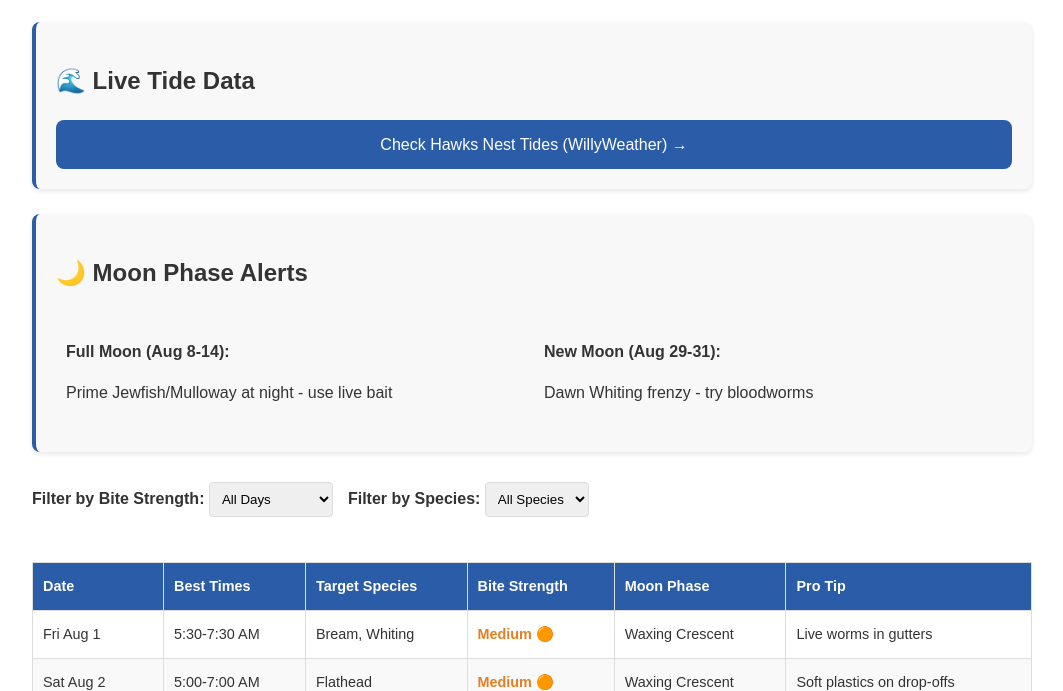
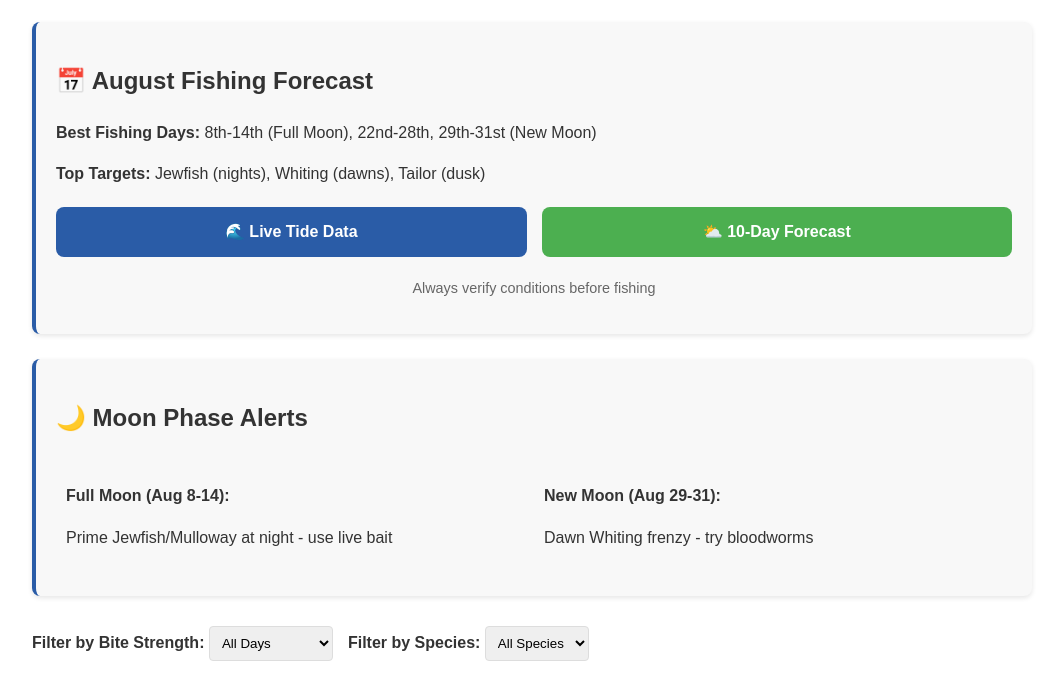
Before and after one commit to hallidayau/Fish_Lips, a plain HTML site: page index.html in a window 1280 px wide. Shown: the part 109-800 px from the top of the page, without its empty margins (108-1171 px from the left). Drawn offline with Linux system fonts and the light colour scheme.

Commit message:
Update index.html

```diff
--- a/index.html
+++ b/index.html
@@ -65,9 +65,34 @@
             border: 1px solid #ddd;
             margin: 5px 0;
         }
+        .data-links {
+            display: grid;
+            grid-template-columns: 1fr 1fr;
+            gap: 15px;
+            margin: 20px 0;
+        }
+        .data-link {
+            display: block;
+            background: #2a5ca7;
+            color: white;
+            padding: 12px;
+            border-radius: 8px;
+            text-align: center;
+            text-decoration: none;
+            transition: transform 0.2s;
+            font-weight: bold;
+        }
+        .data-link:hover {
+            transform: translateY(-2px);
+            box-shadow: 0 2px 5px rgba(0,0,0,0.2);
+        }
+        .data-link.weather {
+            background: #4CAF50;
+        }
         @media (max-width: 768px) {
             table { font-size: 0.8em; }
             th, td { padding: 8px 6px; }
+            .data-links { grid-template-columns: 1fr; }
         }
     </style>
 </head>
@@ -75,14 +100,27 @@
 
     <h1>Hawks Nest Fishing Calendar - August 2025</h1>
 
-    <!-- Tide Widget -->
+    <!-- Forecast & External Links -->
     <div class="feature-box">
-    <h2>🌊 Live Tide Data</h2>
-    <a href="https://tides.willyweather.com.au/nsw/mid-north-coast/hawks-nest.html"
-       target="_blank"
-       style="display: block; background: #2a5ca7; color: white; padding: 12px; border-radius: 8px; text-align: center; text-decoration: none;">
-       Check Hawks Nest Tides (WillyWeather) →
-    </a>
+        <h2>📅 August Fishing Forecast</h2>
+        <p><strong>Best Fishing Days:</strong> 8th-14th (Full Moon), 22nd-28th, 29th-31st (New Moon)</p>
+        <p><strong>Top Targets:</strong> Jewfish (nights), Whiting (dawns), Tailor (dusk)</p>
+
+        <div class="data-links">
+            <a href="https://tides.willyweather.com.au/nsw/mid-north-coast/hawks-nest.html"
+               class="data-link"
+               target="_blank">
+               🌊 Live Tide Data
+            </a>
+            <a href="https://www.weather.com/en-AU/weather/tenday/l/Hawks+Nest+NSW"
+               class="data-link weather"
+               target="_blank">
+               ⛅ 10-Day Forecast
+            </a>
+        </div>
+        <p style="text-align: center; margin-top: 10px; font-size: 0.9em; color: #666;">
+            Always verify conditions before fishing
+        </p>
     </div>
 
     <!-- Moon Phase Tracker -->
@@ -152,7 +190,6 @@
                     <td>Waxing Crescent</td>
                     <td>Soft plastics on drop-offs</td>
                 </tr>
-                <!-- Days 3-7 -->
                 <tr>
                     <td>Sun Aug 3</td>
                     <td>5:30-7:30 AM</td>
@@ -193,7 +230,6 @@
                     <td>Waxing Crescent</td>
                     <td>Early morning best</td>
                 </tr>
-                <!-- Full Moon Period (High Bite) -->
                 <tr>
                     <td>Fri Aug 8</td>
                     <td>3:30-5:30 AM</td>
@@ -210,7 +246,6 @@
                     <td>Full Moon</td>
                     <td>Fish moonlit nights</td>
                 </tr>
-                <!-- Days 10-14 -->
                 <tr>
                     <td>Sun Aug 10</td>
                     <td>4:30-6:30 AM</td>
@@ -251,7 +286,6 @@
                     <td>Full Moon</td>
                     <td>Last night of peak</td>
                 </tr>
-                <!-- Days 15-21 -->
                 <tr>
                     <td>Fri Aug 15</td>
                     <td>6:00-8:00 AM</td>
@@ -268,7 +302,6 @@
                     <td>Waning Gibbous</td>
                     <td>Structure near channels</td>
                 </tr>
-                <!-- Days 22-28 (Tailor/Salmon Peak) -->
                 <tr>
                     <td>Sun Aug 22</td>
                     <td>5:30-7:30 AM</td>
@@ -285,7 +318,6 @@
                     <td>Third Quarter</td>
                     <td>Fast retrieve</td>
                 </tr>
-                <!-- Days 29-31 (New Moon) -->
                 <tr>
                     <td>Fri Aug 29</td>
                     <td>4:30-6:30 PM</td>
```
